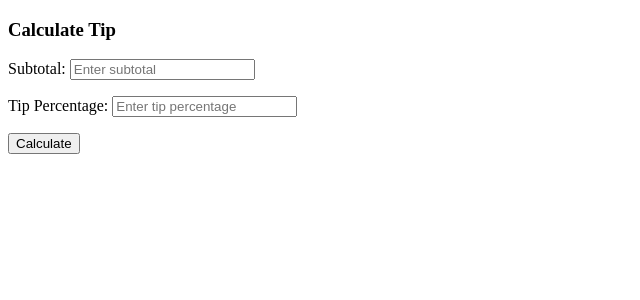
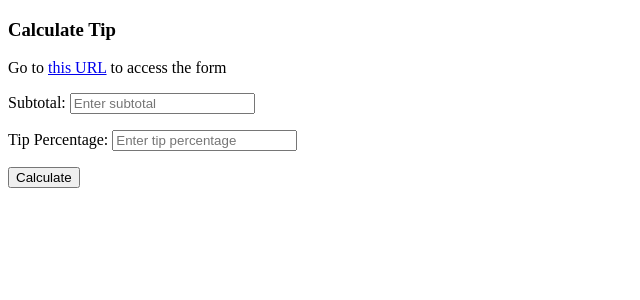
Before and after one commit to sammyyyalex/601Assignment4, a Django app: page /calculate_tip/ in a window 1280 px wide. Shown: the top 300 px of the page, without its empty margins (0-640 px from the left). Run offline with Django 5.2, Linux system fonts and the light colour scheme.

Commit message:
calculator finalized

```diff
--- a/myproject/first_app/templates/index.html
+++ b/myproject/first_app/templates/index.html
@@ -9,6 +9,7 @@
 	{{insert_me}}
 	-->
 	<h3>Calculate Tip</h3>
+	<p>Go to <a href="http://127.0.0.1:8000/calculate_tip/">this URL</a> to access the form</p>
 	{% if totalAmount %}
         <p>Total Amount: ${{ totalAmount }}</p>
     {% endif %}
```
